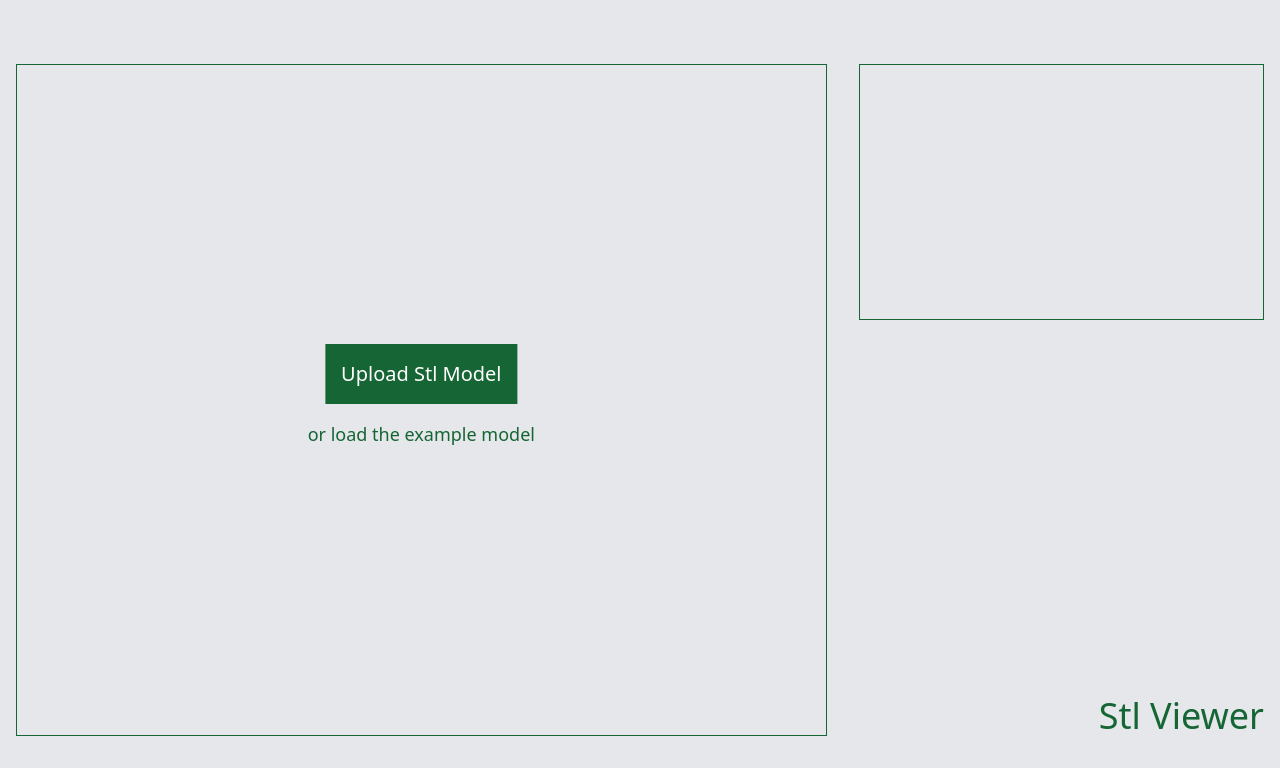
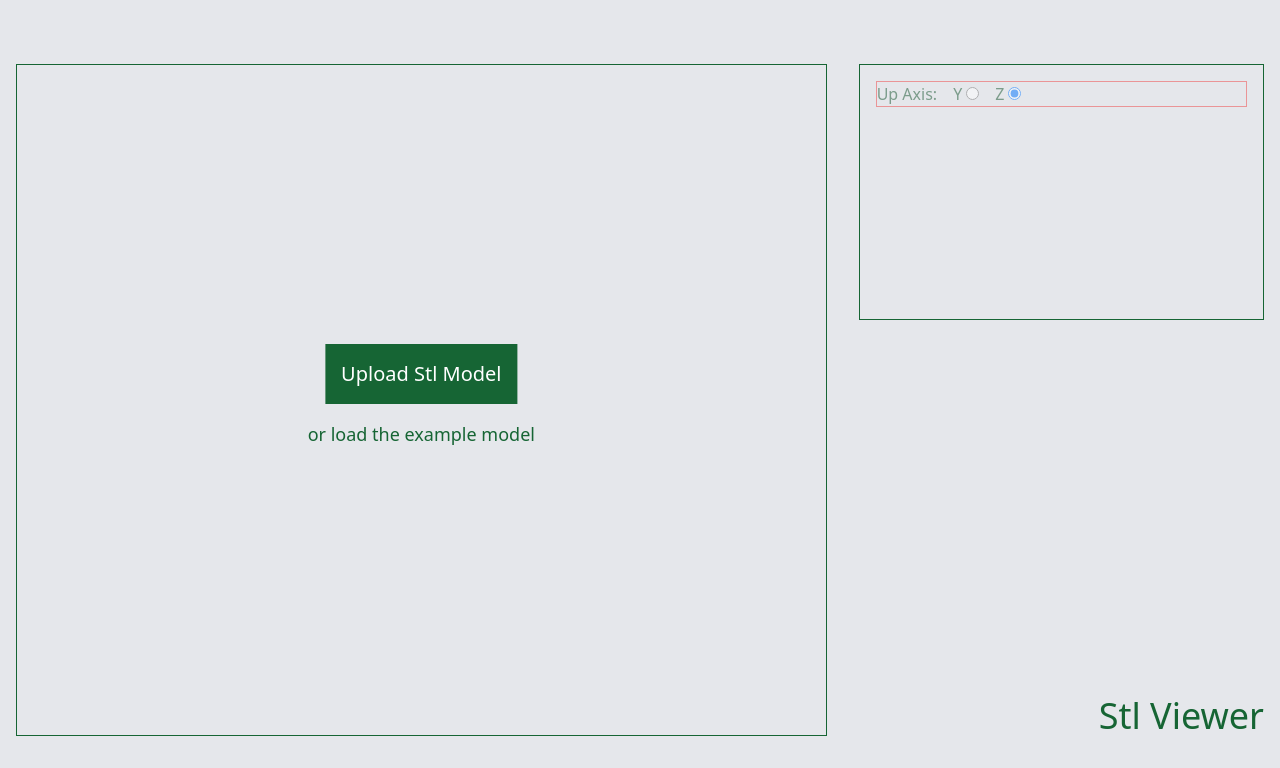
Before and after one commit to talhatelci/stl-viewer, a React (Vite) app: page / in a window 1280 px wide. Shown: the top 768 px of the page. Built offline with nearby package versions, Linux system fonts and the light colour scheme.

Commit message:
feat: ability to change the up axis

```diff
--- a/src/components/CloseButton.jsx
+++ b/src/components/CloseButton.jsx
@@ -2,11 +2,12 @@ import { PathContext } from "./StlViewer.jsx";
 import { useContext } from "react";
 
 const CloseButton = () => {
-  const { setFilePath, setLoaded } = useContext(PathContext);
+  const { setFilePath, setLoaded, setUpAxis } = useContext(PathContext);
 
   const onClick = () => {
     setFilePath(null);
     setLoaded(false);
+    setUpAxis("Z");
   };
 
   return (
--- /dev/null
+++ b/src/components/Panel.jsx
@@ -0,0 +1,21 @@
+import UpAxis from "./UpAxis.jsx";
+import { PathContext } from "./StlViewer.jsx";
+import { useContext } from "react";
+
+const Panel = () => {
+  const { loaded } = useContext(PathContext);
+
+  return (
+    <div
+      className={`absolute inset-4 flex flex-col gap-y-4 text-green-900 ${
+        loaded
+          ? "pointer-events-auto opacity-100"
+          : "pointer-events-none opacity-50"
+      }`}
+    >
+      <UpAxis />
+    </div>
+  );
+};
+
+export default Panel;
--- a/src/components/Scene3D.jsx
+++ b/src/components/Scene3D.jsx
@@ -6,14 +6,13 @@ import { useThree } from "@react-three/fiber";
 import { Grid } from "@react-three/drei";
 
 const Scene3D = () => {
-  const { filePath, setLoaded } = useContext(PathContext);
+  const { filePath, setLoaded, upAxis } = useContext(PathContext);
   const [stlGeometry, setStlGeometry] = useState(new BufferGeometry());
   const { camera, controls } = useThree();
   const loader = useRef(new STLLoader());
 
   const stlMesh = useRef(null);
   const [boundingBox, setBoundingBox] = useState(new Box3());
-  const [upAxis, setUpAxis] = useState("y");
   const [grid, setGrid] = useState({ size: 10, cellSize: 1 });
 
   useEffect(() => {
@@ -22,9 +21,6 @@ const Scene3D = () => {
     }
 
     loader.current.load(filePath, (geometry) => {
-      if (upAxis == "z") {
-        geometry.rotateX(-Math.PI * 0.5);
-      }
       setStlGeometry(geometry);
 
       setTimeout(() => {
@@ -40,8 +36,8 @@ const Scene3D = () => {
 
       let sizes = {
         x: Math.abs(boundingBox.max.x - boundingBox.min.x),
-        y: Math.abs(boundingBox.max.y - boundingBox.min.y),
-        z: Math.abs(boundingBox.max.z - boundingBox.min.z),
+        y: Math.abs(boundingBox.max.z - boundingBox.min.z),
+        z: Math.abs(boundingBox.max.y - boundingBox.min.y),
       };
 
       let min = Math.min(sizes.x, sizes.z);
@@ -65,33 +61,23 @@ const Scene3D = () => {
     });
   }, [filePath]);
 
-  // useEffect(() => {
-  //   [0.7, 1.5, 5.6, 16.6, 24.5, 67, 125.21, 211.5, 524.8, 1059.4].map(
-  //     (size) => {
-  //       let cs = Math.pow(10, Math.floor(Math.log10(size)));
-
-  //       // let gs = size * 2;
-  //       // let cn = Math.ceil(gs / cs);
-  //       // cn = cn % 2 != 0 ? cn + 1 : cn;
-  //       // cn *= cs;
-  //       // cn = parseFloat(cn.toFixed(1));
-
-  //       let gs = Math.ceil((size * 2) / cs);
-  //       gs += gs % 2;
-  //       gs *= cs;
-  //       gs = parseFloat(gs.toFixed(1));
-
-  //       console.log("Size: ", size, " CellSize: ", cs, " GridSize: ", gs);
-  //     }
-  //   );
-  // }, []);
+  useEffect(() => {
+    console.log("UpAxis: ", upAxis);
+    console.log(stlGeometry);
+  }, [upAxis]);
 
   return (
     <group>
-      <mesh geometry={stlGeometry} ref={stlMesh}>
+      <mesh
+        geometry={stlGeometry}
+        ref={stlMesh}
+        rotation-x={upAxis == "Z" ? -Math.PI * 0.5 : 0}
+        rotation-z={upAxis == "Z" ? -Math.PI * 0.5 : 0}
+        rotation-y={upAxis == "Y" ? Math.PI * 0.5 : 0}
+      >
         <meshNormalMaterial side={DoubleSide} />
       </mesh>
-      <box3Helper box={boundingBox} />
+      {/* <box3Helper box={boundingBox} /> */}
 
       <Grid
         scale={grid.size}
--- a/src/components/StlViewer.jsx
+++ b/src/components/StlViewer.jsx
@@ -2,6 +2,7 @@ import ModelForm from "./ModelForm.jsx";
 import Canvas3D from "./Canvas3D.jsx";
 import CloseButton from "./CloseButton.jsx";
 import LoadingAnimation from "./LoadingAnimation.jsx";
+import Panel from "./Panel.jsx";
 import { useState, createContext, useMemo, useEffect } from "react";
 
 export const PathContext = createContext();
@@ -9,11 +10,7 @@ export const PathContext = createContext();
 const StlViewer = () => {
   const [filePath, setFilePath] = useState(null);
   const [loaded, setLoaded] = useState(false);
-
-  // useEffect(() => {
-  //   // console.log("File Path: ", filePath);
-  //   // console.log("Type: ", typeof filePath);
-  // }, [filePath]);
+  const [upAxis, setUpAxis] = useState("Z");
 
   const contextValue = useMemo(() => {
     return {
@@ -21,8 +18,10 @@ const StlViewer = () => {
       setFilePath,
       loaded,
       setLoaded,
+      upAxis,
+      setUpAxis,
     };
-  }, [filePath, loaded]);
+  }, [filePath, loaded, upAxis]);
 
   return (
     <PathContext.Provider value={contextValue}>
@@ -69,7 +68,9 @@ const StlViewer = () => {
           </div>
 
           {/* Info Panel */}
-          <div className="h-64 w-full border border-green-800 lg:w-1/3"></div>
+          <div className="relative h-64 w-full border border-green-800 lg:w-1/3">
+            <Panel />
+          </div>
         </div>
       </div>
     </PathContext.Provider>
--- /dev/null
+++ b/src/components/UpAxis.jsx
@@ -0,0 +1,51 @@
+import { PathContext } from "./StlViewer.jsx";
+import { useContext } from "react";
+
+const UpAxis = () => {
+  const { upAxis, setUpAxis } = useContext(PathContext);
+
+  const onChange = (e) => {
+    setUpAxis(e.target.value);
+  };
+
+  return (
+    <div>
+      {/* Up Axis */}
+      <div className="flex gap-x-4 border border-red-500">
+        <p>Up Axis:</p>
+
+        <div>
+          <label htmlFor="Y" className="cursor-pointer pr-1">
+            Y
+          </label>
+          <input
+            type="radio"
+            name="upAxis"
+            id="Y"
+            value="Y"
+            className="cursor-pointer"
+            onChange={onChange}
+            checked={upAxis == "Y"}
+          />
+        </div>
+
+        <div>
+          <label htmlFor="Z" className="cursor-pointer pr-1">
+            Z
+          </label>
+          <input
+            type="radio"
+            name="upAxis"
+            id="Z"
+            value="Z"
+            className="cursor-pointer"
+            onChange={onChange}
+            checked={upAxis == "Z"}
+          />
+        </div>
+      </div>
+    </div>
+  );
+};
+
+export default UpAxis;
```
Also changed, not shown: 1 other file (tests, documents, lock files or other folders).
